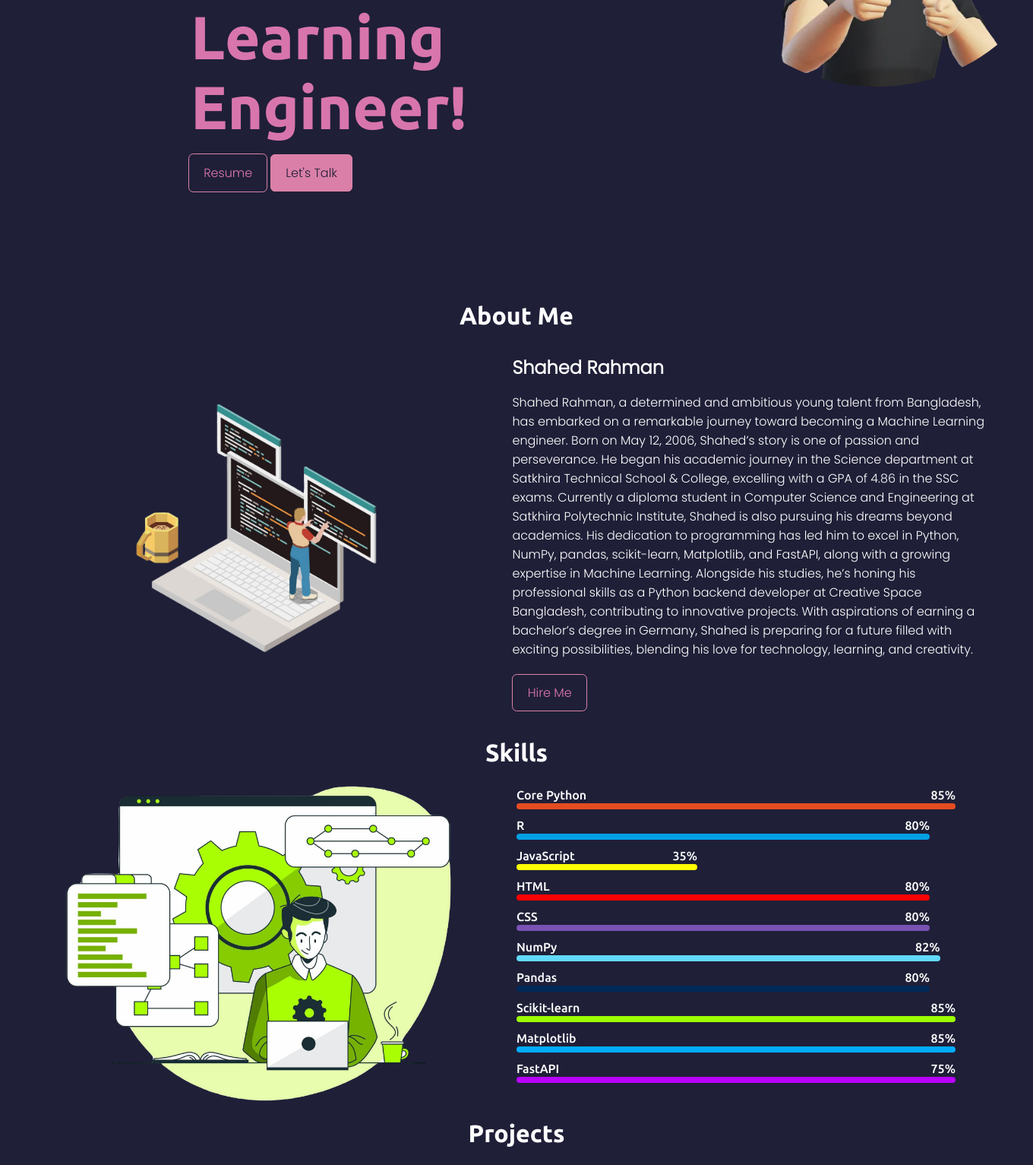
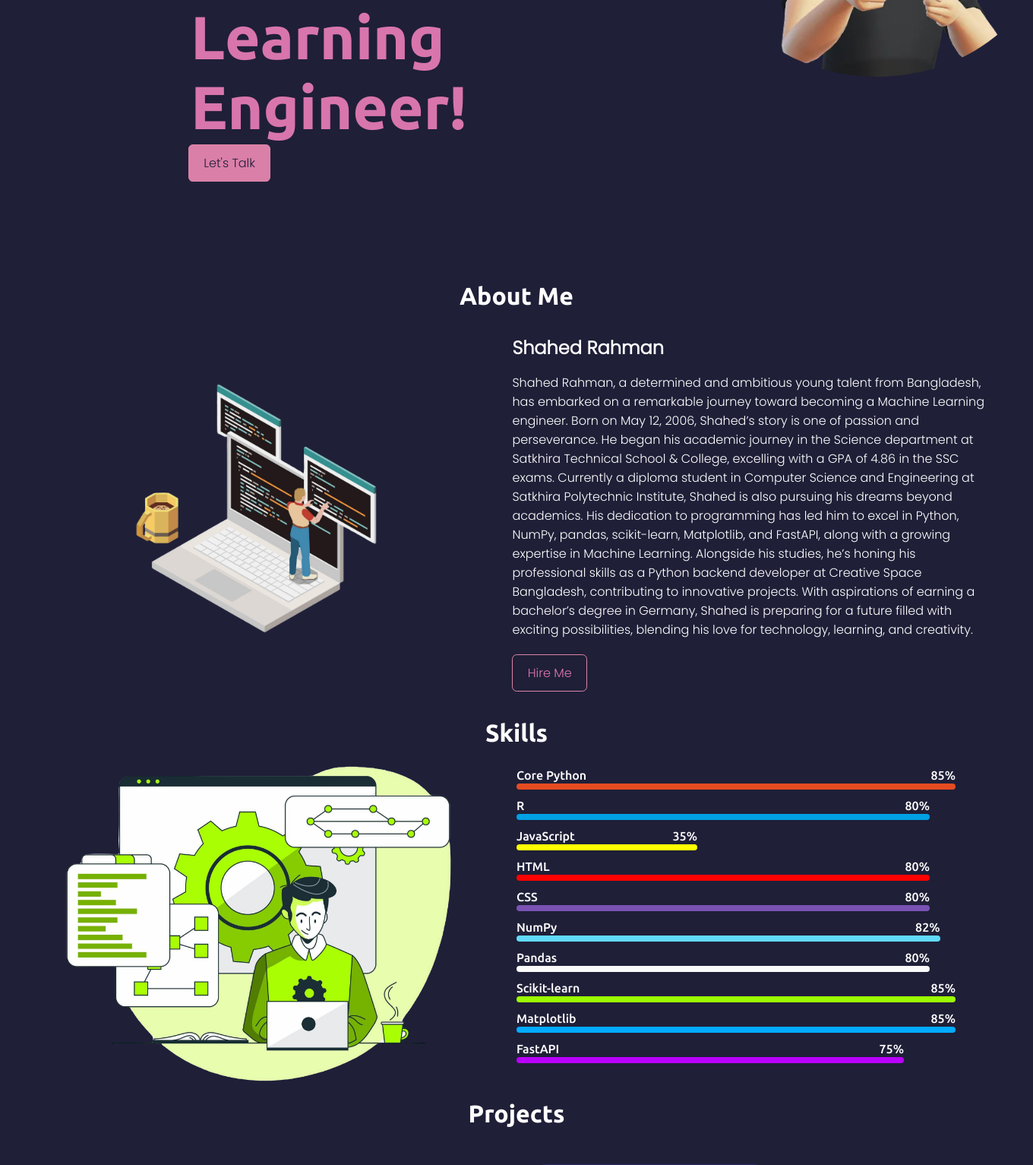
Before and after one commit to shahedltd/web_app, a Django app: page / in a window 1360 px wide; the page is wider, and only the part inside the window is pictured. Shown: the part 681-2214 px from the top of that part at 76% size. Run offline with Django 5.2, Linux system fonts and the light colour scheme; some libraries are stand-ins or nearby versions.

```diff
--- a/portfolio/Base/templates/home.html
+++ b/portfolio/Base/templates/home.html
@@ -40,8 +40,7 @@
                 <h6 class="poppinss">Hi, I'm</h6>
                 <h1 class="t-white">Shahed Rahman!</h1>
                 <h4 class="poppinss">Feature Machine Learning Engineer!</h4>
-                <a href="{% static 'pdf/django.pdf' %}"  target="_blank">
-                    <button class="btn poppins">Resume</button></a>
+
 
                 <a class="btn live poppins" id="hireme" href=""
                     target="_blank">Let's Talk</a>
@@ -130,7 +129,7 @@
                 <p class="t-white poppins">This project covers the basic steps in data preprocessing, which includes data cleaning, encoding, and scaling.
                     The purpose of this project is to create preprocessed data for machine learning models.</p>
                 <div class="buttons flex s-around">
-                    <a href=""
+                    <a href="https://github.com/shahedltd/Data-Preprocessing-Project"
                         target="_blanks" class="btn mx-1 m-top">GitHub</a>
                 </div>
             </div>
@@ -141,7 +140,7 @@
                     Features include greeting based on time, menu selection, order confirmation, and error handling.
                     The user can order as many times as they like, with the final total displayed at the end.</p>
                 <div class="buttons flex s-around">
-                    <a href="" target="_blanks"
+                    <a href="https://github.com/shahedltd/Spice_Py_restaurant" target="_blanks"
                         class="btn mx-1 m-top">GitHub</a>
                 </div>
             </div>
@@ -192,17 +191,17 @@
             <li><a href="#portfolio" class="poppinss">Portfolio</a></li>
         </ul>
         <ul class="flex s-center w-80 font-awesome ">
-            <a href="" target="_blank">
+            <a href="https://x.com/ShahedRahman_1?t=NPycyBIVOJUHdZ2BNB4kJQ&s=09" target="_blank">
                 <li><i class="fa-brands fa-x"></i></li>
             </a>
-            <a href="" target="_blank">
+            <a href="https://github.com/shahedltd" target="_blank">
                 <li><i class="fa-brands fa-github"></i></li>
             </a>
-                <a href="" target="_blank">
-                    <li><i class="fa-brands fa-instagram"></i></li>
+            <a href="https://www.instagram.com/shahed.rahman.1/" target="_blank">
+                <li><i class="fa-brands fa-instagram"></i></li>
             </a>
+        </ul>
 
-        </ul>
         <p class="t-center my-2 poppins">&copy; All Rights Reserved - <span class="cpy-white poppins">Error By Night
                 </span></p>
 
--- a/portfolio/static/css/style.css
+++ b/portfolio/static/css/style.css
@@ -200,7 +200,7 @@ h4 {
 .pandas {
   width: 80%;
   height: .5rem;
-  background-color: #002958;
+  background-color: #fafafa;
   margin: 1rem 0;
   border-radius: 12px;
 }
@@ -222,7 +222,7 @@ h4 {
 }
 
 .fastapi {
-  width: 85%;
+  width: 75%;
   height: .5rem;
   background-color: #b901fc;
   margin: 1rem 0;
```
